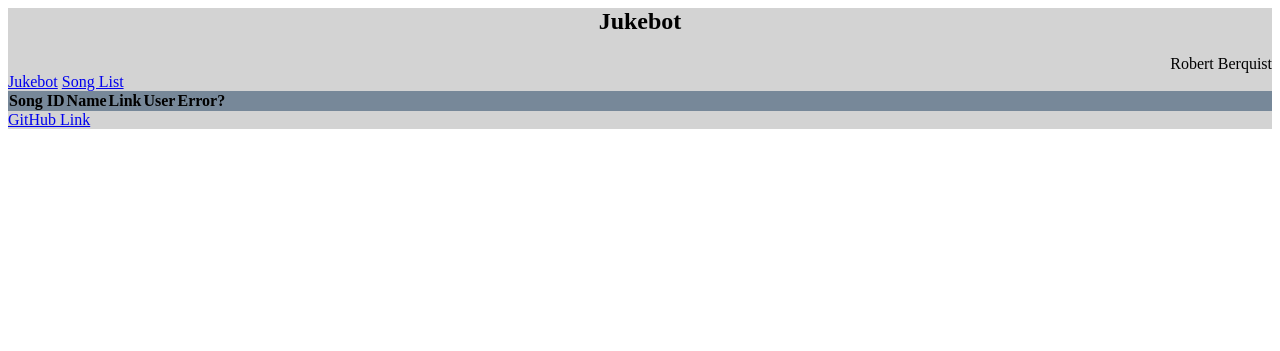
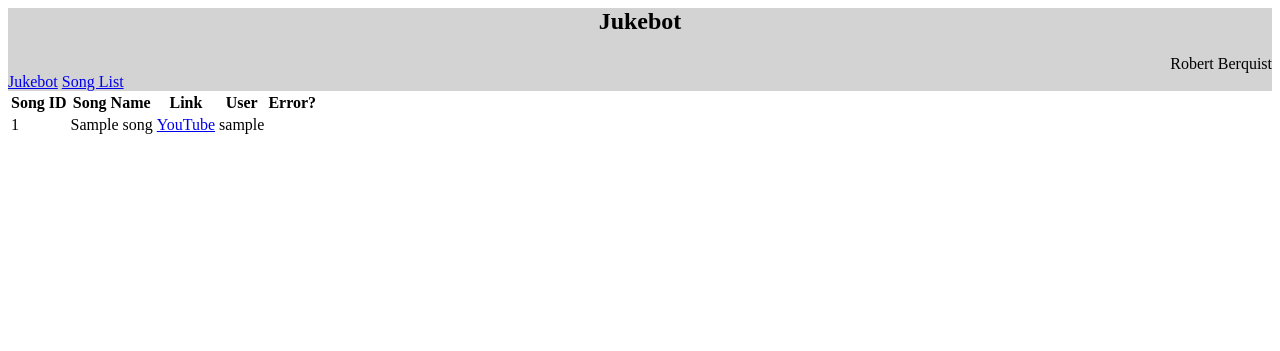
Before and after one commit to Robertidybobito/jukebot, a Flask app: template templates/songlist.html in a window 1280 px wide. Shown: the top 351 px of the page. Run offline with Flask 2, Linux system fonts and the light colour scheme; the template is opened without the code that fills it: most values are stand-ins (such as "Sample title", 1, 10 or a date in 2020); some libraries are stand-ins or nearby versions.

Commit message:
progress on songlist

```diff
--- a/app.py
+++ b/app.py
@@ -44,6 +44,10 @@
 def getSongList():
     return db.session.execute('select * from MasterList join SongInfo')
 
+def getMasterList():
+    #return db.session.execute('select song_id, name, url, user_name, flag_error from MasterList join SongInfo on song_id join UserInfo on user_id')
+    return db.session.execute('select * from MasterList join SongInfo join UserInfo')
+
 @app.route('/')
 def musicplayer():
     songlist = getSongList()
@@ -52,13 +56,11 @@
 
 @app.route('/songlist')
 def masterlist():
-    songlist = getSongList()
-    userlist = getUserList()
+    masterlist = getMasterList()
     return render_template("songlist.html",
-                            songlist=songlist,
-			    userlist=userlist)
+                            masterlist=masterlist)
 
-@app.route('/editlist') # maybe change to /login/robert or /login/fritzy
+@app.route('/editlist')
 def editlist():
 	form = NewSongForm()
 	return render_template("editlist.html", form=form)
--- a/templates/songlist.html
+++ b/templates/songlist.html
@@ -4,6 +4,18 @@
 <main>
     <div class="masterlist" id="masterlist"></div>
 </main>
+<table class="masterlist" id="masterlist">
+<tr><th>Song ID</th><th>Song Name</th><th>Link</th><th>User</th><th>Error?</th></tr>
+{% for song in masterlist: %}
+    <tr><td>{{ song['song_id'] }}</td>
+        <td>{{ song['name'] }}</td>
+        <td><a href="{{ song['url'] }}" target="_blank">YouTube</a></td>
+        <td>{{ song['user_name'] }}</td>
+        <td>{% if song['flag_error'] == 1 %}Yes{% endif %}</td>
+        </tr>
+{% endfor %}
+</table>
+<!--
 <div class="hiddensonglist" id="hiddensonglist">
 {% for song in songlist: %}
     <div id="song">
@@ -24,3 +36,4 @@
 {% endfor %}
 </div>
 {% endblock %}
+-->
```
